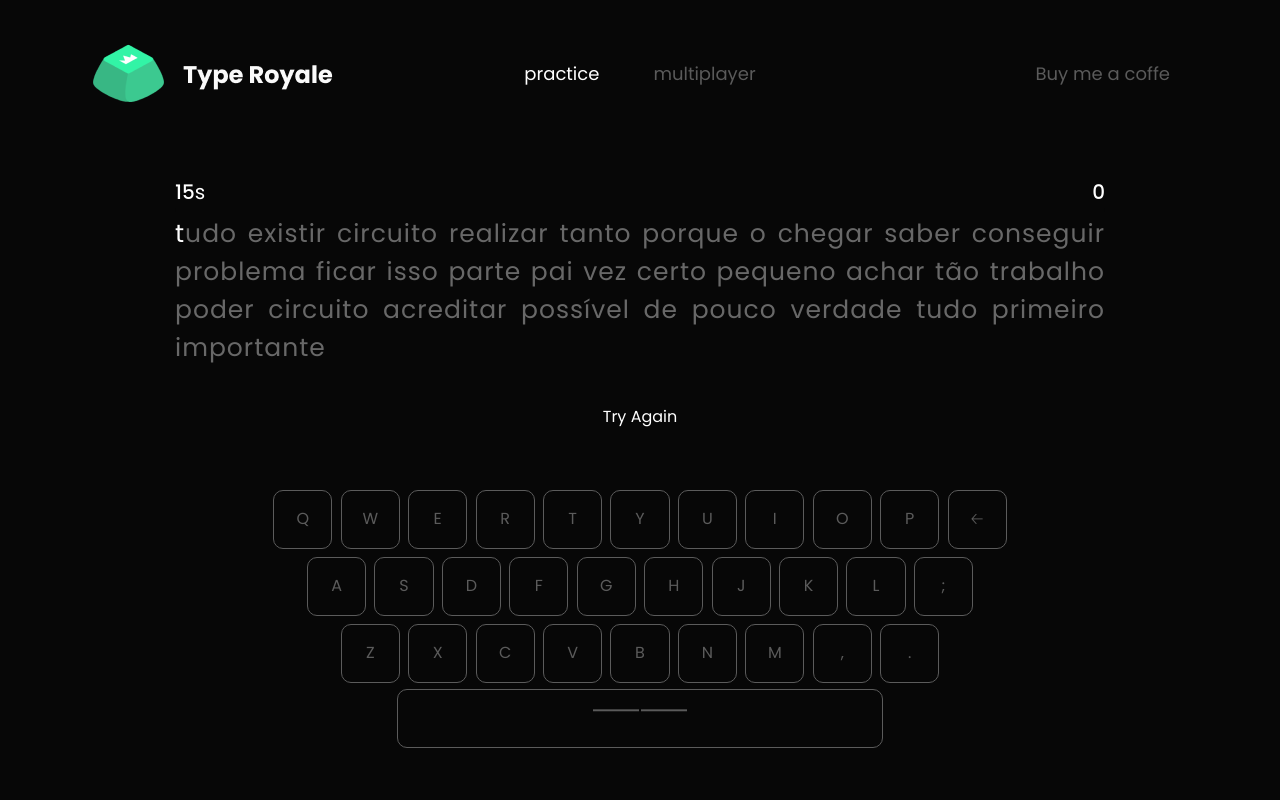
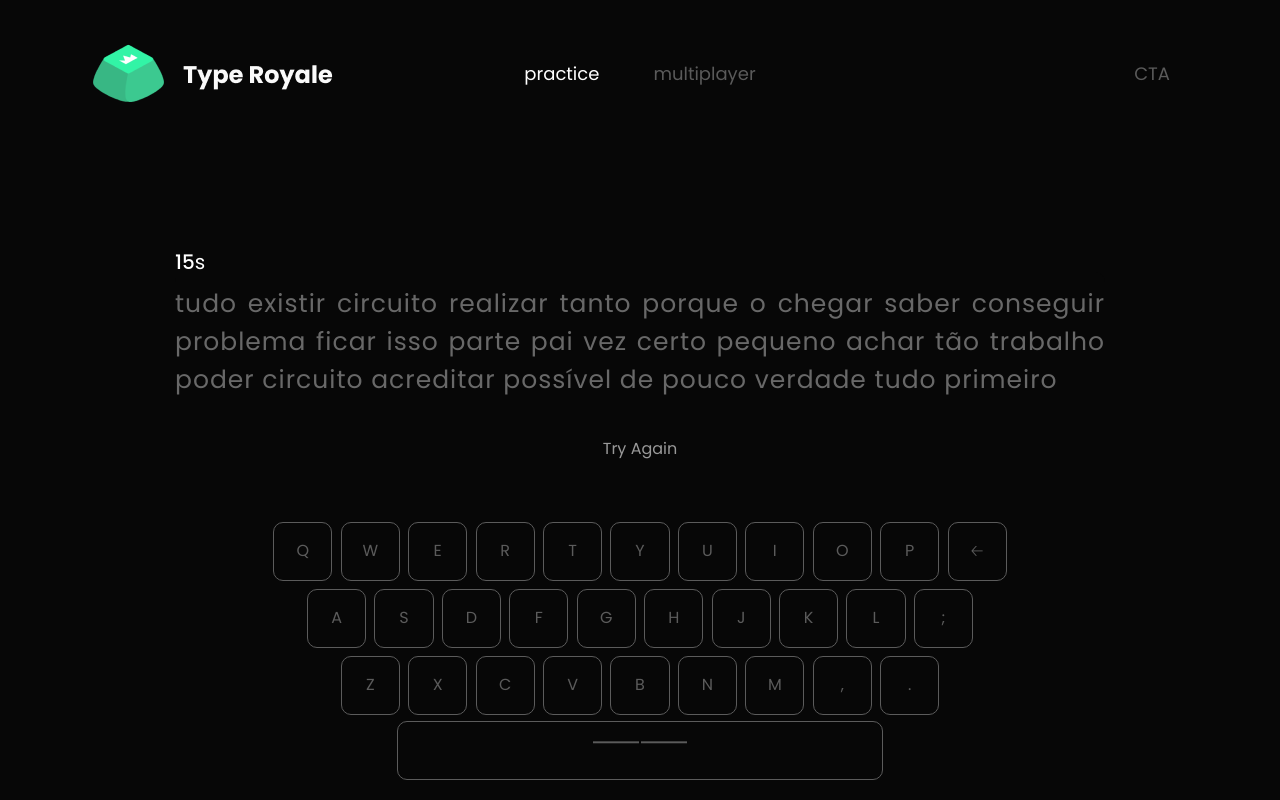
Before and after one commit to JoaoG14/TypeRoyale, a plain HTML site: page Code/index.html in a window 1280 px wide. Drawn offline with Linux system fonts and the light colour scheme.

Commit message:
design changes

```diff
--- a/Code/index.html
+++ b/Code/index.html
@@ -40,7 +40,7 @@
         </div>
       </nav>
       <div id="account">
-        <a class="login" href="login.html">Buy me a coffe</a>
+        <a class="login" href="login.html">CTA</a>
 
 
       </div>
@@ -57,10 +57,12 @@
                 <span id="timer"><b>15</b>s</span>
               </li>
 
+              <!--
               <li class="wpm">
                 <p></p>
                 <span class="wpm">0</span>
               </li>
+              -->
 
             </ul>
           </div>
--- a/Code/js/paragraphs.js
+++ b/Code/js/paragraphs.js
@@ -1,4 +1,4 @@
 const paragraphs = [
-    "tudo existir circuito realizar tanto porque o chegar saber conseguir problema ficar isso parte pai vez certo pequeno achar tão trabalho poder circuito acreditar possível de pouco verdade tudo primeiro importante",
+    "tudo existir circuito realizar tanto porque o chegar saber conseguir problema ficar isso parte pai vez certo pequeno achar tão trabalho poder circuito acreditar possível de pouco verdade tudo primeiro ",
 
 ];
--- a/Code/style.css
+++ b/Code/style.css
@@ -266,9 +266,13 @@ textarea {
   color: #FF4141;
 
 }
-.typing-text p span.active{
-  color: #ffffff;
+
+@keyframes blink{
+  50%{
+    opacity: 1;
+  }
 }
+
 .typing-text p span.active::before{
   position: absolute;
   content: "";
@@ -278,7 +282,7 @@ textarea {
   left: 0;
   opacity: 0;
   border-radius: 5px;
-  background: #17A2B8;
+  background: #32F4A6;
   animation: blink 1s ease-in-out infinite;
 }
 
@@ -405,6 +409,7 @@ u.result-details {
 
 #timer {
   margin: 0;
+
 }
 
 #typingViewf {
@@ -421,6 +426,7 @@ u.result-details {
 
 #tryAgain {
   width: 930px;
+  color: rgb(153, 153, 153);
 }
 
 .content {
@@ -433,4 +439,9 @@ u.result-details {
 
 .wpm {
   color: white;
+
 }
+
+.wrapper {
+  margin-top: 70px;
+}
```
